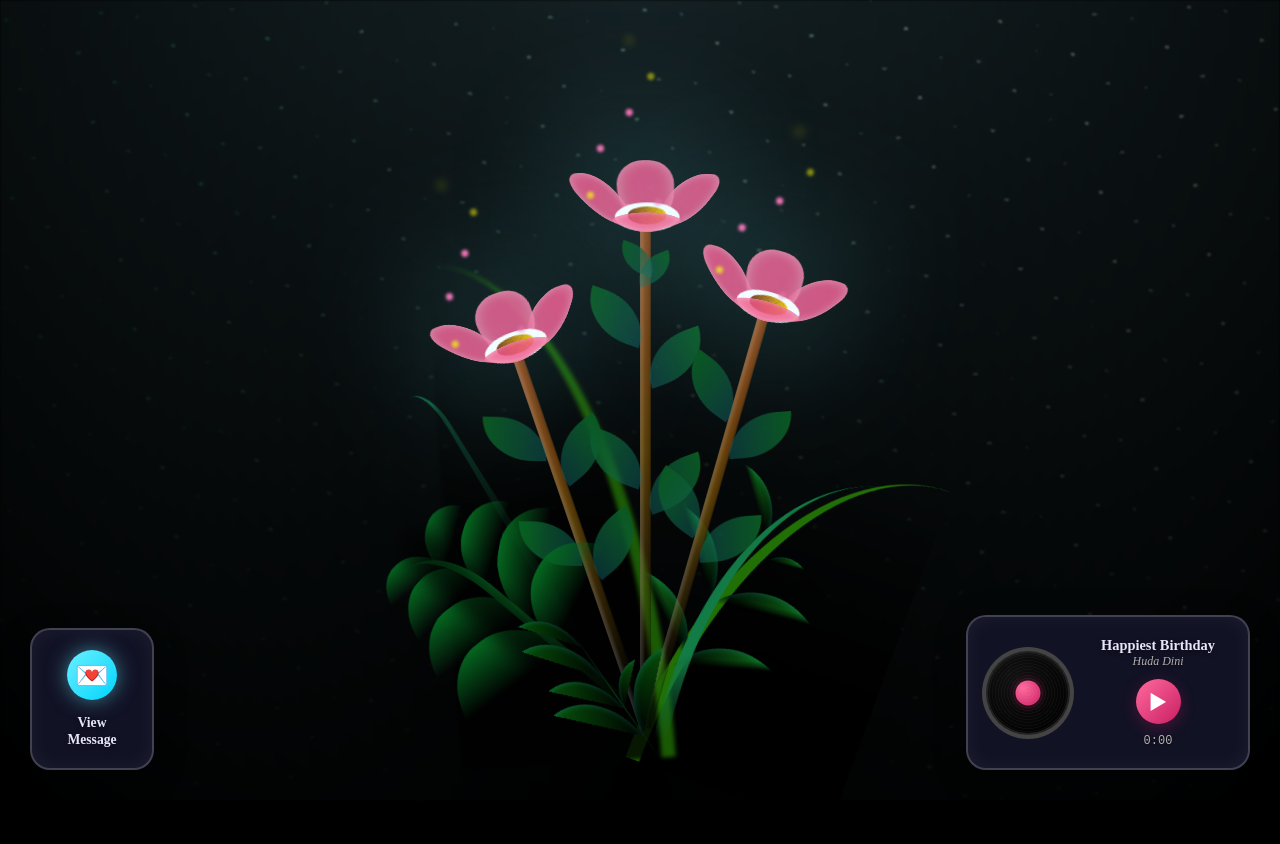
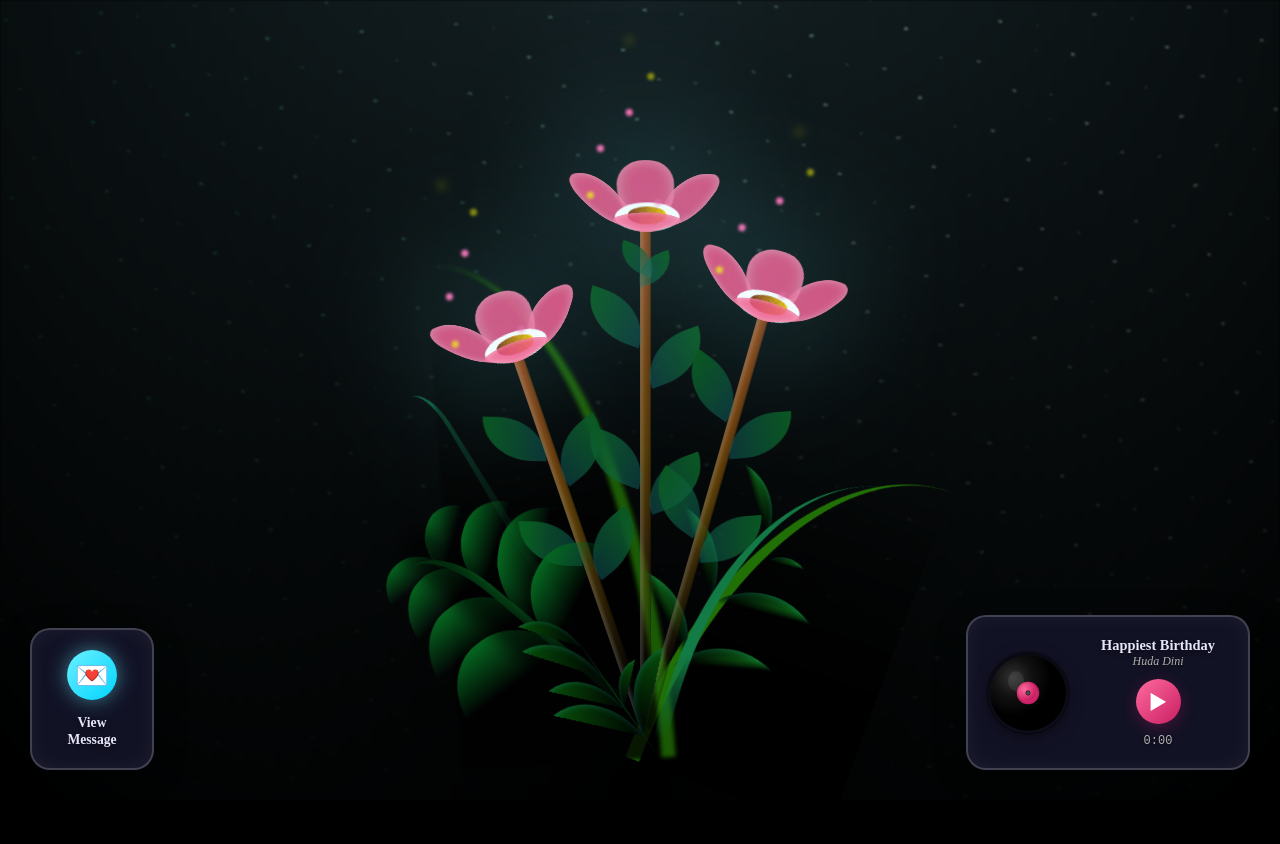
Before and after one commit to san0811/happybirthday, a website: page index.html in a window 1280 px wide. Drawn offline with Linux system fonts and the light colour scheme.

Commit message:
Add rotating vinyl record feature and prevent large files

```diff
--- a/index.html
+++ b/index.html
@@ -206,7 +206,7 @@
 	<!-- Vinyl Player -->
 	<div class="vinyl-player">
 		<div class="vinyl-record">
-			<div id="vinyl"></div>
+			<img id="vinyl" src="vinyl-record.svg" alt="Vinyl Record">
 		</div>
 		<div class="player-controls">
 			<div class="player-info">
--- a/vinyl-player.css
+++ b/vinyl-player.css
@@ -26,18 +26,18 @@
 #vinyl {
   width: 100%;
   height: 100%;
-  background: radial-gradient(circle at 30% 30%, #111, #000);
+  display: block;
   border-radius: 50%;
   box-shadow:
-    0 0 0 2px #222,
-    0 0 0 6px #444,
-    inset 0 0 10px rgba(0, 0, 0, 0.8),
-    inset 0 2px 5px rgba(255, 255, 255, 0.1);
+    0 4px 15px rgba(0, 0, 0, 0.5),
+    0 0 0 2px rgba(0, 0, 0, 0.3),
+    inset 0 2px 8px rgba(0, 0, 0, 0.8);
   animation: none;
+  transition: transform 0.1s linear;
 }
 
 #vinyl.spinning {
-  animation: spin 3s linear infinite;
+  animation: spin 4s linear infinite;
 }
 
 @keyframes spin {
@@ -47,40 +47,6 @@
   to {
     transform: rotate(360deg);
   }
-}
-
-/* Center label */
-#vinyl::before {
-  content: '';
-  position: absolute;
-  top: 50%;
-  left: 50%;
-  transform: translate(-50%, -50%);
-  width: 25px;
-  height: 25px;
-  background: radial-gradient(circle at 30% 30%, #ff6b9d, #c91e63);
-  border-radius: 50%;
-  box-shadow: 0 0 10px rgba(193, 30, 99, 0.5);
-}
-
-/* Grooves effect */
-#vinyl::after {
-  content: '';
-  position: absolute;
-  top: 50%;
-  left: 50%;
-  transform: translate(-50%, -50%);
-  width: 100%;
-  height: 100%;
-  background:
-    repeating-radial-gradient(
-      circle,
-      transparent 0px,
-      transparent 2px,
-      rgba(255, 255, 255, 0.03) 2px,
-      rgba(255, 255, 255, 0.03) 3px
-    );
-  border-radius: 50%;
 }
 
 /* Player Controls */
```
Also changed, not shown: vinyl-record.svg (added), 1 other file.
